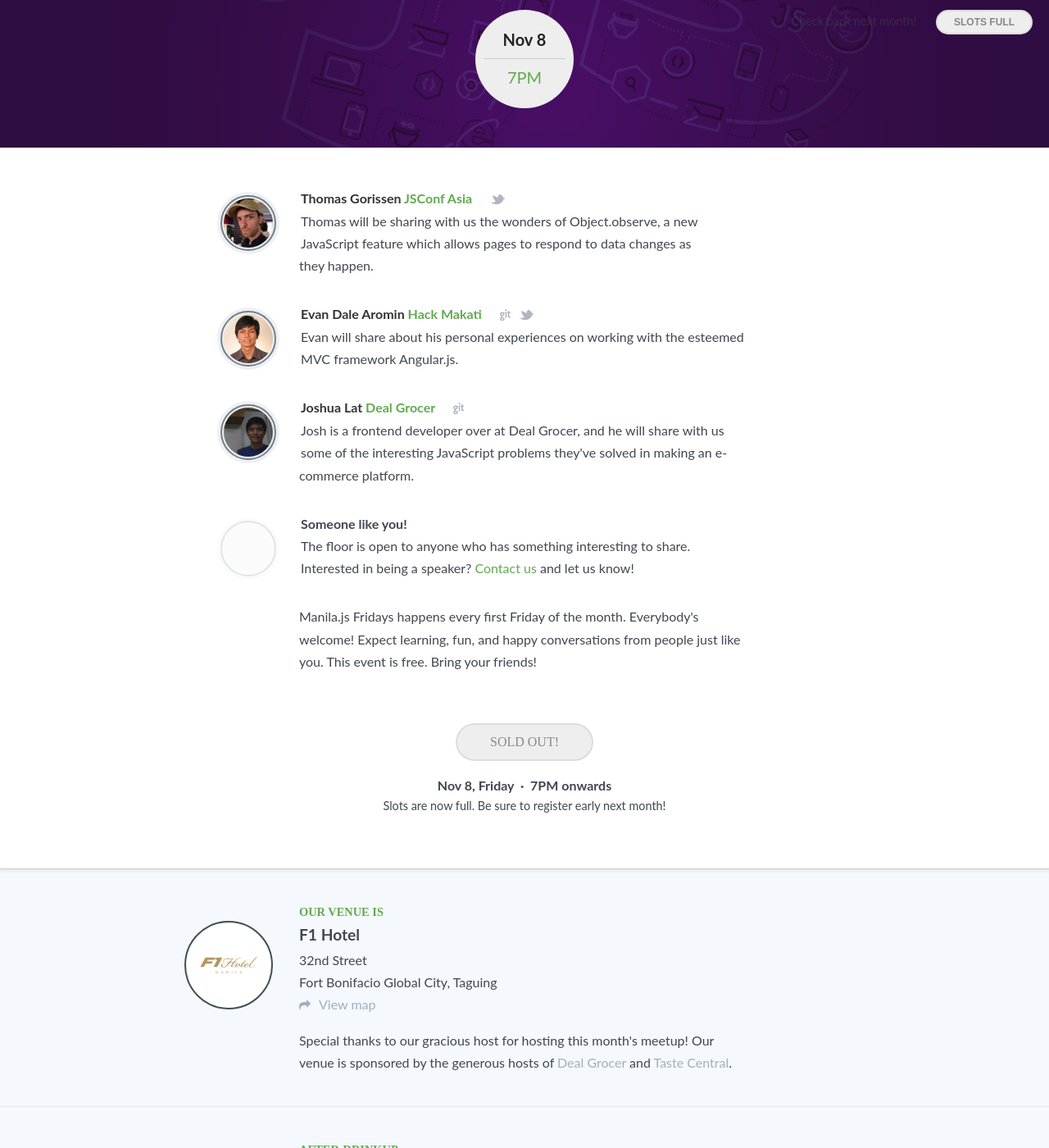
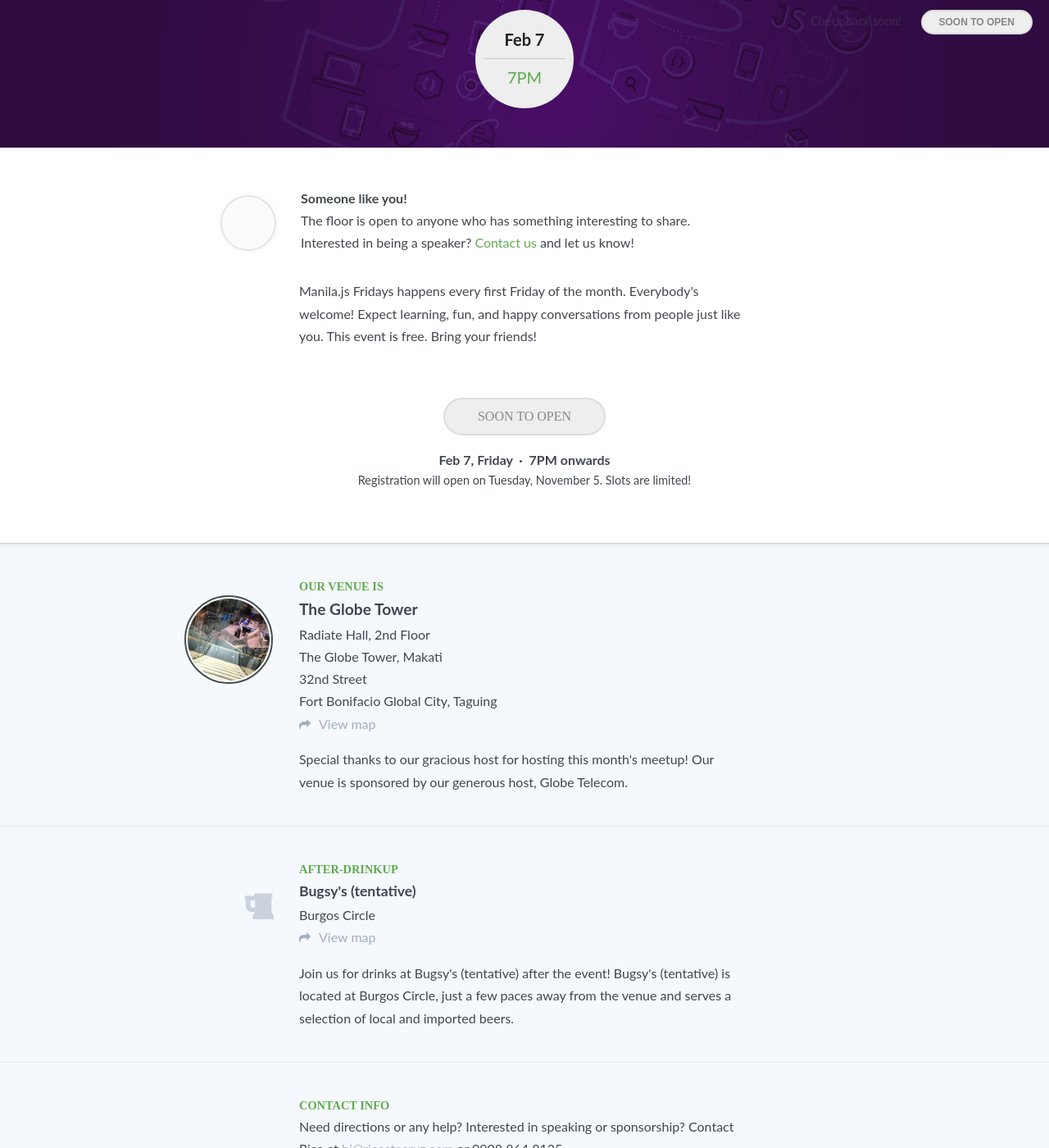
Before and after one commit to manilajs/manilajs.com, a Jekyll site: the page built from index.html, in a window 1280 px wide and 1400 px high, scrolled down 331 px. Shown: the whole window at 82% size. Built offline with Jekyll 4.4.1, drawn with Linux system fonts in a browser that asks for light colours; nearby versions of some CDN libraries; some of the changed text lies outside the part shown.

Commit message:
New meetup.

```diff
--- a/index.html
+++ b/index.html
@@ -5,55 +5,43 @@
   image: header/jsline.png
 
 event:
-  series: "007"
-  date: Nov 8
-  year: 2013
+  series: "008"
+  date: Feb 7
+  year: 2014
   time: 7PM
   location: Bonifacio Global City, Taguig
 
 registration:
   date: Tuesday, November 5
-  state: closed
+  state: announce
   # open | closed | announce | over
-  signup: https://docs.google.com/forms/d/1ipYcY7QBxmXbunWWOkv_ZlEdB8mlWzsfnJxifP9yzmA/viewform
+  # signup: https://docs.google.com/forms/d/1ipYcY7QBxmXbunWWOkv_ZlEdB8mlWzsfnJxifP9yzmA/viewform
 
 venue:
-  name: F1 Hotel
-  url: http://f1hotelmanila.com/
-  icon: f1-hotel.png
+  name: The Globe Tower
+  url: https://foursquare.com/v/the-globe-tower/505a7968e4b03cad4a798192
+  icon: globe-tower.jpg
   address: |-
+    Radiate Hall, 2nd Floor<br>
+    The Globe Tower, Makati<br>
     32nd Street<br>
     Fort Bonifacio Global City, Taguing
   description: |-
-    Our venue is sponsored by the generous hosts of <a href="http://dealgrocer.com/">Deal Grocer</a> and <a href="http://tastecentral.com">Taste Central</a>.
-  map: http://goo.gl/maps/K9miP
+    Our venue is sponsored by our generous host, Globe Telecom.
+  map: http://bit.ly/Map-TheGlobeTower
 
 drinkup:
-  name: Glorietta (tentative)
-  location: Ayala Center, Makati
+  name: Bugsy's (tentative)
+  location: Burgos Circle
   map: http://goo.gl/maps/RrhO4
   serves: a selection of local and imported beers
 
 speakers:
-  - name: Thomas Gorissen
-    url: http://jsconf.asia
-    avatar: gorissen-120.jpg
-    title: JSConf Asia
-    # github: ...
-    twitter: serrynaimo
-    description: Thomas will be sharing with us the wonders of Object.observe, a new JavaScript feature which allows pages to respond to data changes as they happen.
-  - name: Evan Dale Aromin
-    url: http://avendael.com
-    avatar: evandale.png
-    title: Hack Makati
-    github: avendael
-    twitter: avendael
-    description: Evan will share about his personal experiences on working with the esteemed MVC framework Angular.js.
-  - name: Joshua Lat
-    url: http://joshualat.com
-    avatar: joshualat.jpg
-    title: Deal Grocer
-    github: joshualat
-    twitter:
-    description: Josh is a frontend developer over at Deal Grocer, and he will share with us some of the interesting JavaScript problems they've solved in making an e-commerce platform.
+# - name: ?
+#   url: ?
+#   avatar: ?.jpg
+#   title: ?
+#   github: ...
+#   twitter: ?
+#   description: ?
 ---
```
Also changed, not shown: images/globe-tower.jpg (added).
